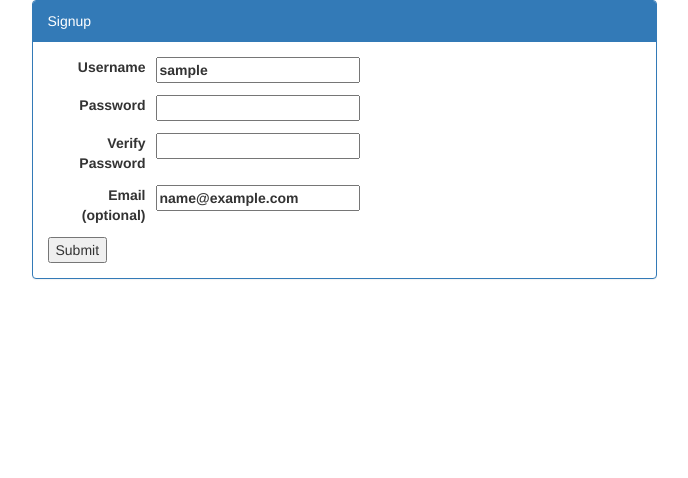
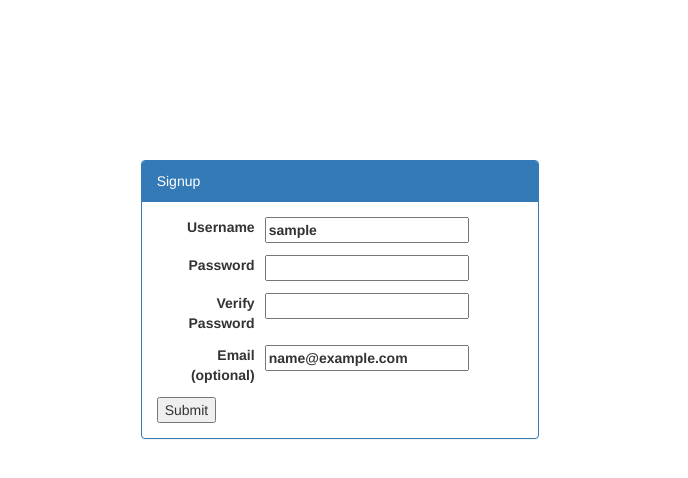
Before and after one commit to alklyn/multiuser_blog, a Python web app: template templates/signup.html in a window 1280 px wide. Shown: the top 478 px of the page, without its empty margins (296-984 px from the left). Run offline with Jinja, Linux system fonts and the light colour scheme; the template is opened without the code that fills it: most values are stand-ins (such as "Sample title", 1, 10 or a date in 2020); some libraries are stand-ins or nearby versions.

Commit message:
Fix layout of signup page.

```diff
--- a/static/styles/base.css
+++ b/static/styles/base.css
@@ -24,3 +24,11 @@
 form {
     display: block;
 }
+
+.vertical-fix {
+    margin-top: 20vh;
+}
+
+.width-fix {
+    max-width: 98%;
+}
--- a/templates/signup.html
+++ b/templates/signup.html
@@ -12,8 +12,8 @@
 
 {% block content %}
 <div class="row">
-    <div class="col-md-6 col-md-offset-3">
-        <div class="panel panel-primary">
+    <div class="col-md-4 col-md-offset-4 vertical-fix">
+        <div class="panel panel-primary width-fix">
             <div class="panel-heading">Signup</div>
                 <div class="panel-body">
                     <form method="post">
```
